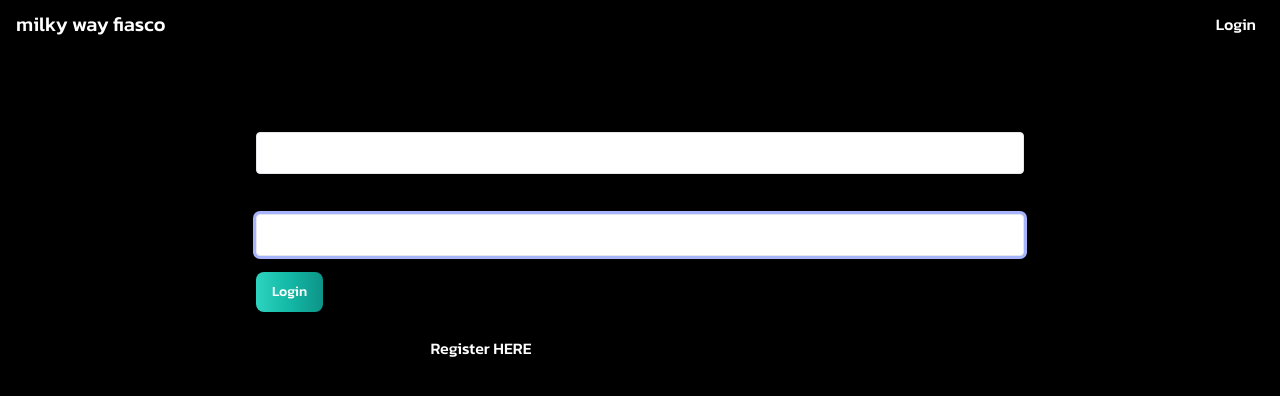
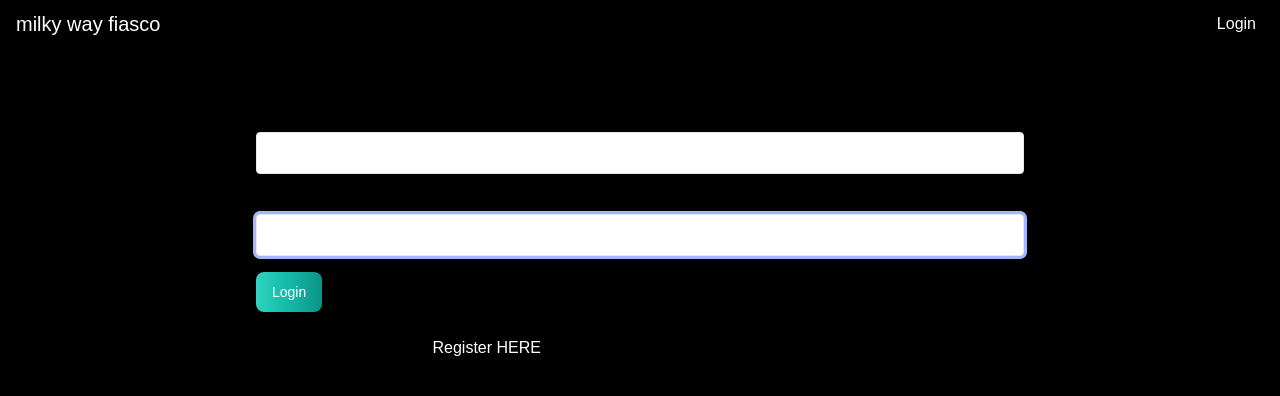
Before and after one commit to andyfife/new-milkyway, a Next.js app: page /login in a window 1280 px wide. Shown: the top 396 px of the page. Built offline with nearby package versions, Linux system fonts and the light colour scheme; no server answers; a web font is replaced by a local one.

Commit message:
google font

```diff
--- a/components/Layout.js
+++ b/components/Layout.js
@@ -27,8 +27,11 @@ export default function Layout({ title, children }) {
         <meta name="description" content="music video" />
         <link rel="icon" href="/favicon.ico" />
         <style>
-          @import
-          url('https://fonts.googleapis.com/css2?family=Kanit:wght@500&display=swap');
+          @import url
+          {
+            'https://fonts.googleapis.com/css2?family=Kanit:wght@500&display=swap'
+          }
+          ;
         </style>
       </Head>
 
```
